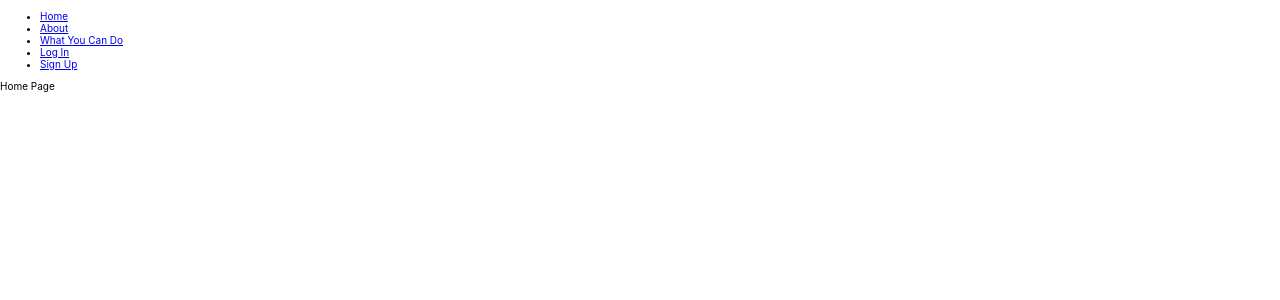
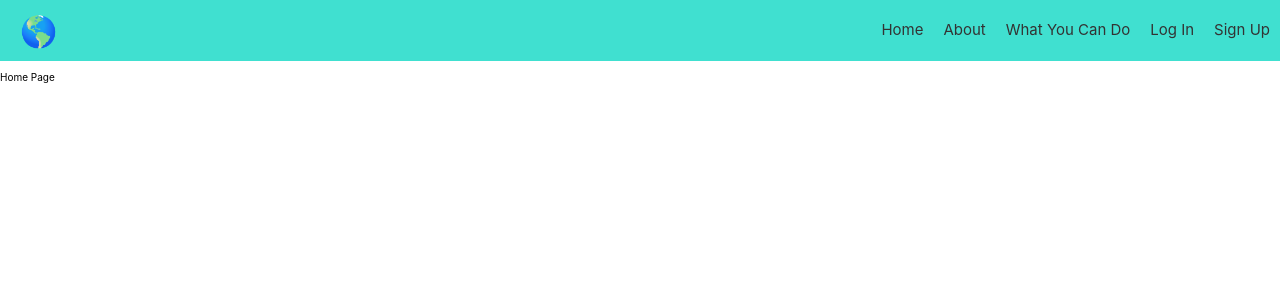
Before and after one commit to TamaraHerrington/EcoWhat, a React (Create React App) app in the folder client/my-app/: page /home in a window 1280 px wide. Shown: the top 300 px of the page. Built offline with nearby package versions, Linux system fonts and the light colour scheme.

Commit message:
initial navbar css

```diff
--- a/client/my-app/src/App.css
+++ b/client/my-app/src/App.css
@@ -4,6 +4,44 @@
 
 html {
   font-size: 62.5%
+}
+
+/* || ========================= Nav Bar ========================= || */
+
+nav {
+  background-color: turquoise;
+  display: flex;
+  justify-content: space-between;
+  align-items: center;
+}
+
+.navbar-logo {
+  margin: 0 2rem;
+  font-size: 3rem;
+}
+
+.navbar-links {
+  margin: 0;
+
+  list-style: none;
+  display: flex;
+  justify-content: right;
+}
+
+.navbar-link {
+  margin: 0 1rem;
+  text-decoration: none;
+  color: #333;
+  font-size: 1.5rem;
+}
+
+.navbar-links > li {
+  padding: 2rem 0;
+  border-bottom: 2px solid transparent;
+}
+
+.navbar-links > li:hover {
+  border-bottom: 2px solid dodgerblue;
 }
 
 /* || ========================= Login ========================= || */
--- a/client/my-app/src/components/NavBar.js
+++ b/client/my-app/src/components/NavBar.js
@@ -14,19 +14,20 @@ const NavBar = ({ token, onLogOut }) => {
 
     return (
         <nav>
-            <ul>
-                <li><Link to="/home">Home</Link></li>
-                <li><Link to="/home">About</Link></li>
-                <li><Link to="/home">What You Can Do</Link></li>
+            <span className="navbar-logo">🌎</span>
+            <ul className="navbar-links">
+                <li><Link className="navbar-link" to="/home">Home</Link></li>
+                <li><Link className="navbar-link" to="/home">About</Link></li>
+                <li><Link className="navbar-link" to="/home">What You Can Do</Link></li>
                 {token ?
                     <>
-                        <li><Link to="/profile">Profile</Link></li>
-                        <li><Link to="/home" onClick={handleLogOut}>Log Out</Link></li>
+                        <li><Link className="navbar-link" to="/profile">Profile</Link></li>
+                        <li><Link className="navbar-link" to="/home" onClick={handleLogOut}>Log Out</Link></li>
                     </>
                     :
                     <>
-                        <li><Link to="/login">Log In</Link></li>
-                        <li><Link to="/registration">Sign Up</Link></li>
+                        <li><Link className="navbar-link" to="/login">Log In</Link></li>
+                        <li><Link className="navbar-link" to="/registration">Sign Up</Link></li>
                     </>
                 }
             </ul>
```
